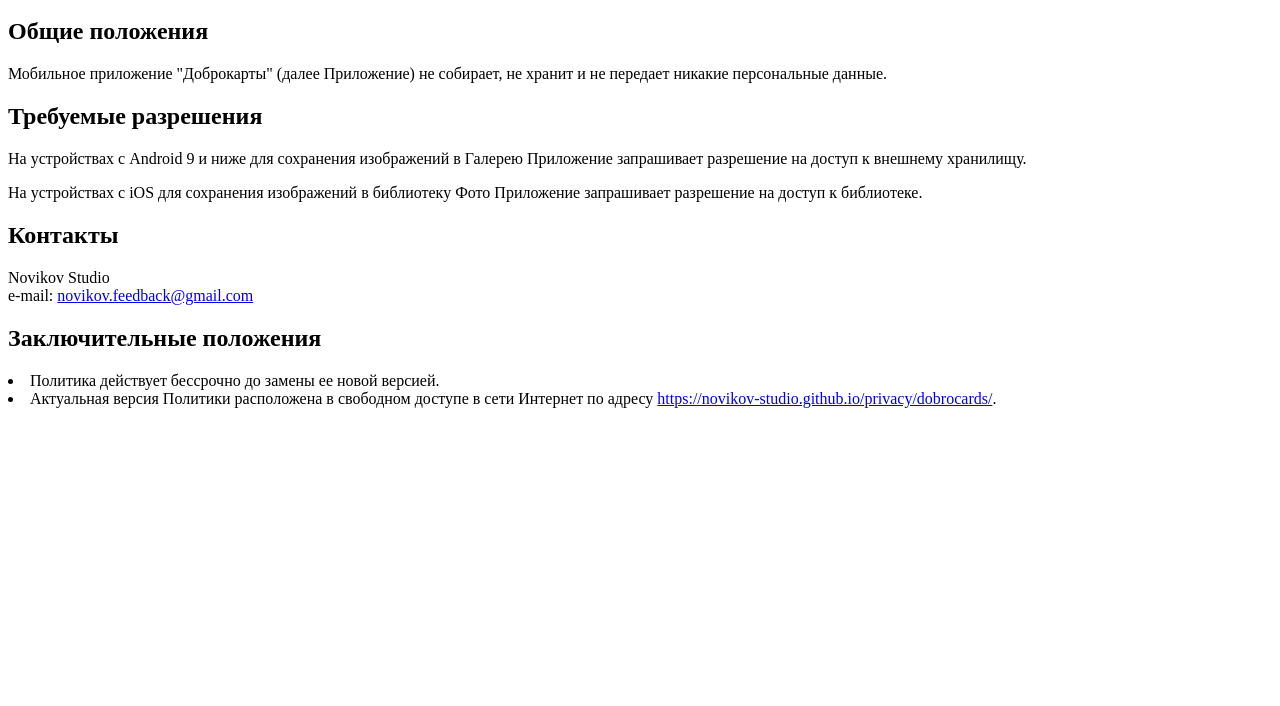
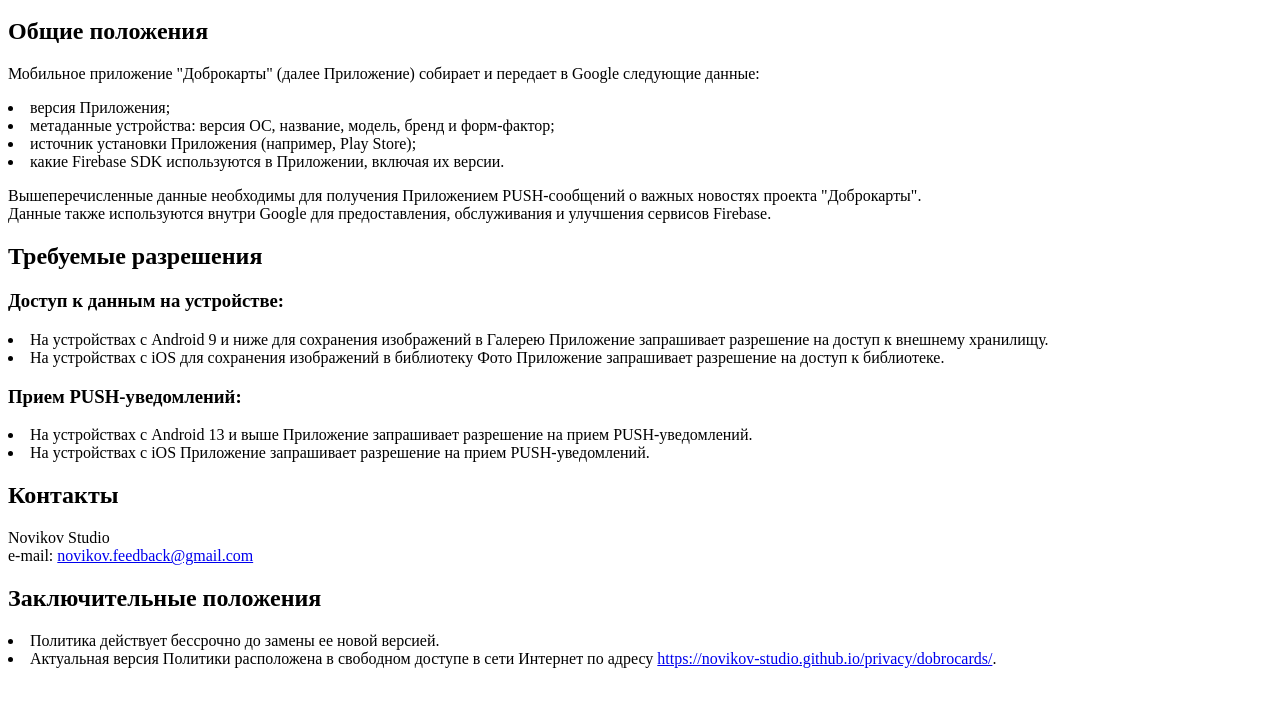
Before and after one commit to novikov-studio/novikov-studio.github.io, a plain HTML site: page privacy/dobrocards/index.html in a window 1280 px wide. Shown: the part 48-754 px from the top of the page. Drawn offline with Linux system fonts and the light colour scheme.

Commit message:
Политика "Доброкарты" обновлена в связи с добавлением PUSH-уведомлений

```diff
--- a/privacy/dobrocards/index.html
+++ b/privacy/dobrocards/index.html
@@ -7,12 +7,24 @@
 <h1>Политика конфиденциальности</h1>
 
 <h2>Общие положения</h2>
-<p>Мобильное приложение "Доброкарты" (далее Приложение) не собирает, не хранит и не передает никакие персональные данные.</p>
+<p>Мобильное приложение "Доброкарты" (далее Приложение) собирает и передает в Google следующие данные:</p>
+<li>версия Приложения;</li>
+<li>метаданные устройства: версия ОС, название, модель, бренд и форм-фактор;</li>
+<li>источник установки Приложения (например, Play Store);</li>
+<li>какие Firebase SDK используются в Приложении, включая их версии.</li>
+
+<p>Вышеперечисленные данные необходимы для получения Приложением PUSH-сообщений о важных новостях проекта "Доброкарты".
+<br>Данные также используются внутри Google для предоставления, обслуживания и улучшения сервисов Firebase.</p>
 
 <h2>Требуемые разрешения</h2>
 
-<p>На устройствах с Android 9 и ниже для сохранения изображений в Галерею Приложение запрашивает разрешение на доступ к внешнему хранилищу.</p>
-<p>На устройствах с iOS для сохранения изображений в библиотеку Фото Приложение запрашивает разрешение на доступ к библиотеке.</p>
+<h3>Доступ к данным на устройстве:</h3>
+<li>На устройствах с Android 9 и ниже для сохранения изображений в Галерею Приложение запрашивает разрешение на доступ к внешнему хранилищу.</li>
+<li>На устройствах с iOS для сохранения изображений в библиотеку Фото Приложение запрашивает разрешение на доступ к библиотеке.</li>
+
+<h3>Прием PUSH-уведомлений:</h3>
+<li>На устройствах с Android 13 и выше Приложение запрашивает разрешение на прием PUSH-уведомлений.</li>
+<li>На устройствах с iOS Приложение запрашивает разрешение на прием PUSH-уведомлений.</li>
 
 <h2>Контакты</h2>
 
```
